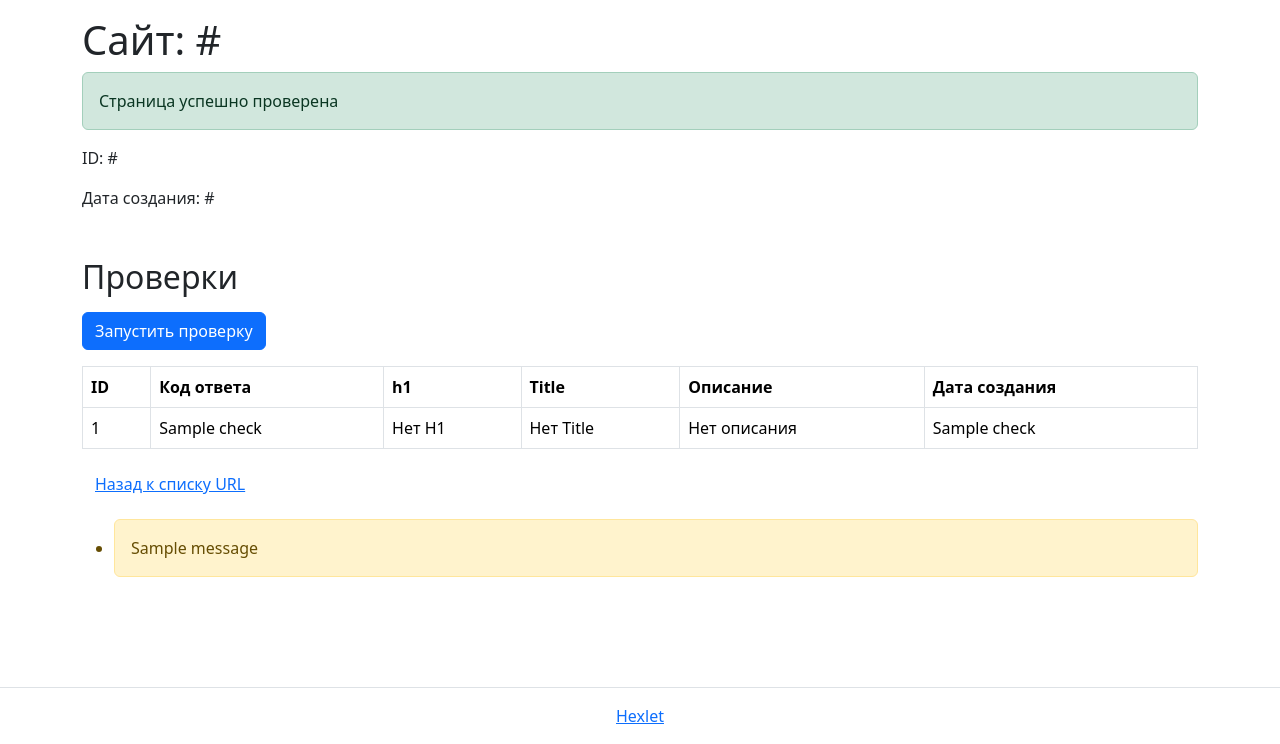
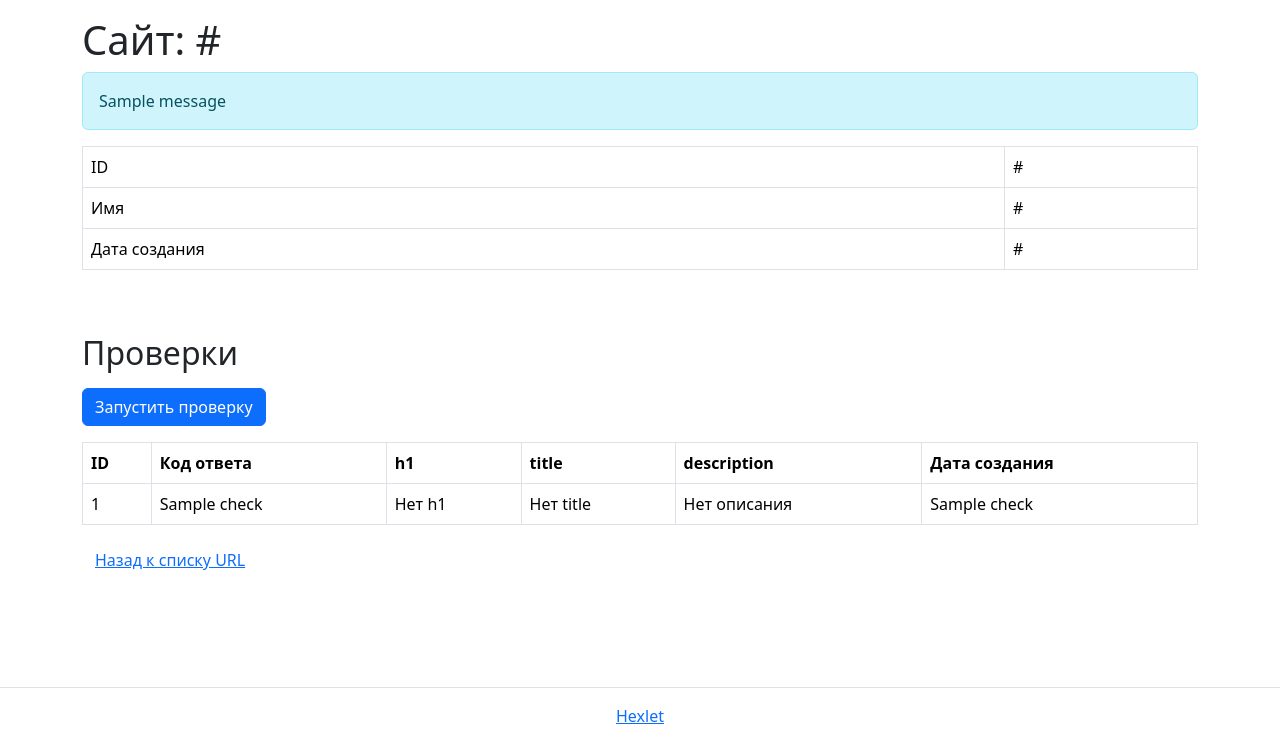
Before and after one commit to Glam52/Page-analyzer, a Flask app: template page_analyzer/templates/show_url.html in a window 1280 px wide. Shown: the part 56-800 px from the top of the page. Run offline with Flask 3, Linux system fonts and the light colour scheme; the template is opened without the code that fills it: most values are stand-ins (such as "Sample title", 1, 10 or a date in 2020); one stand-in notice (Sample message) is shown; some libraries are stand-ins or nearby versions.

Commit message:
Final work 1

```diff
--- a/page_analyzer/app.py
+++ b/page_analyzer/app.py
@@ -5,6 +5,7 @@ import re
 import requests
 from dotenv import load_dotenv
 from bs4 import BeautifulSoup
+from datetime import datetime
 
 
 
@@ -40,8 +41,8 @@ def add_url():
 
     # Валидация
     if len(url) > 255 or not re.match(r"^https?://", url):
-        flash("Некорректный URL.")
-        return redirect("/urls")
+        flash("Некорректный URL")
+        return render_template("index.html")
 
     # Добавление URL в БД
     conn = get_db_connection()
@@ -52,6 +53,7 @@ def add_url():
     existing_url = cur.fetchone()
 
     if existing_url:
+        flash("Страница уже существует.")
         return redirect(f"/urls/{existing_url[0]}")
 
     # Добавление нового URL в БД
@@ -61,7 +63,7 @@ def add_url():
     cur.close()
     conn.close()
 
-    flash("URL успешно добавлен!")
+    flash("Страница успешно добавлена")
     return redirect(f"/urls/{new_url_id}")
 
 
@@ -94,12 +96,21 @@ def show_url(id):
     if url is None:
         abort(404)
 
+    # Преобразуем дату в строку формата 'YYYY-MM-DD'
+    created_at_formatted = url[2].strftime("%Y-%m-%d")
+    url = (url[0], url[1], created_at_formatted)
     # Получение всех проверок по url_id
     cur.execute(
         "SELECT id, created_at, status_code, h1, title, description FROM url_checks WHERE url_id = %s ORDER BY created_at DESC",
         (id,),
     )
     checks = cur.fetchall()
+
+    # Форматирование даты для проверок
+    for i in range(len(checks)):
+        checks[i] = list(checks[i])  # Преобразуем кортеж в список для мутабельности
+        checks[i][1] = checks[i][1].strftime("%Y-%m-%d")  # Форматируем created_at
+
     cur.close()
     conn.close()
 
--- a/page_analyzer/templates/list_urls.html
+++ b/page_analyzer/templates/list_urls.html
@@ -27,12 +27,11 @@
     {% if messages %}
         <ul class="flashes">
             {% for message in messages %}
-                      <li>{{ message }}</li>
+                <li class="alert alert-danger">{{ message }}</li>
             {% endfor %}
         </ul>
     {% endif %}
 {% endwith %}
-
       <div class="table-responsive">
         <table class="table table-bordered table-hover text-nowrap" data-test="urls">
           <thead>
--- a/page_analyzer/templates/show_url.html
+++ b/page_analyzer/templates/show_url.html
@@ -1,11 +1,11 @@
 <!DOCTYPE html>
-<html lang="en">
+<html lang="ru">
 <head>
     <meta charset="utf-8">
     <meta name="viewport" content="width=device-width, initial-scale=1, shrink-to-fit=no">
-    <meta name="description" content="Third project for Hexlet.io">
+    <meta name="description" content="Анализатор страниц">
     <link href="https://cdn.jsdelivr.net/npm/bootstrap@5.3.3/dist/css/bootstrap.min.css" rel="stylesheet" integrity="sha384-QWTKZyjpPEjISv5WaRU9OFeRpok6YctnYmDr5pNlyT2bRjXh0JMhjY6hW+ALEwIH" crossorigin="anonymous">
-    <title>Анализатор страниц</title>
+    <title>Сайт: {{ url[1] }}</title>
 </head>
 <body class="min-vh-100 d-flex flex-column">
     <header class="flex-shrink-0">
@@ -13,9 +13,7 @@
             <a class="navbar-brand" href="/">Анализатор страниц</a>
             <div id="navbarNav">
                 <ul class="navbar-nav">
-          <li class="nav-item">
-            <a class="nav-link" href="/urls">Сайты</a>
-          </li>
+                    <li class="nav-item"><a class="nav-link" href="/urls">Сайты</a></li>
                 </ul>
             </div>
         </nav>
@@ -24,9 +22,33 @@
     <main class="flex-grow-1">
         <div class="container-lg mt-3">
             <h1>Сайт: {{ url[1] }}</h1>
-      <div class="alert alert-success" role="alert">Страница успешно проверена</div>
-      <p>ID: {{ url[0] }}</p>
-      <p>Дата создания: {{ url[2] }}</p>
+
+            {% with messages = get_flashed_messages() %}
+                {% if messages %}
+                    {% for message in messages %}
+                        <div class="alert alert-info" role="alert">{{ message }}</div>
+                    {% endfor %}
+                {% endif %}
+            {% endwith %}
+
+            <div class="table-responsive">
+                <table class="table table-bordered table-hover text-nowrap" data-test="url">
+                    <tbody>
+                        <tr>
+                            <td>ID</td>
+                            <td>{{ url[0] }}</td>
+                        </tr>
+                        <tr>
+                            <td>Имя</td>
+                            <td>{{ url[1] }}</td>
+                        </tr>
+                        <tr>
+                            <td>Дата создания</td>
+                            <td>{{ url[2] }}</td>
+                        </tr>
+                    </tbody>
+                </table>
+            </div>
 
             <h2 class="mt-5 mb-3">Проверки</h2>
             <form method="post" action="/urls/{{ url[0] }}/checks">
@@ -40,8 +62,8 @@
                             <th>ID</th>
                             <th>Код ответа</th>
                             <th>h1</th>
-              <th>Title</th>
-              <th>Описание</th>
+                            <th>title</th>
+                            <th>description</th>
                             <th>Дата создания</th>
                         </tr>
                     </thead>
@@ -50,10 +72,10 @@
                             <tr>
                                 <td>{{ check[0] }}</td>
                                 <td>{{ check[2] }}</td>
-                <td>{{ check[3] if check[3] else 'Нет H1' }}</td>
-                <td>{{ check[4] if check[4] else 'Нет Title' }}</td>
-                <td>{{ check[5] if check[5] else 'Нет описания' }}</td>
-                <td>{{ check[1] }}</td>
+                                <td>{{ check[3] if check[3] else "Нет h1" }}</td>
+                                <td>{{ check[4] if check[4] else "Нет title" }}</td>
+                                <td>{{ check[5] if check[5] else "Нет описания" }}</td>
+                                <td>{{ check[1] }}</td>  <!-- Дата проверки -->
                             </tr>
                         {% endfor %}
                     </tbody>
@@ -61,16 +83,6 @@
             </div>
 
             <a href="/urls" class="btn btn-link">Назад к списку URL</a>
-
-      {% with messages = get_flashed_messages() %}
-        {% if messages %}
-          <ul class="flashes mt-3">
-            {% for message in messages %}
-              <li class="alert alert-warning">{{ message }}</li>
-            {% endfor %}
-          </ul>
-        {% endif %}
-      {% endwith %}
         </div>
     </main>
 
```
Also changed, not shown: page_analyzer/templates/index.html (+7 -1 lines). Lines whose indentation alone changed are shown as unchanged.
